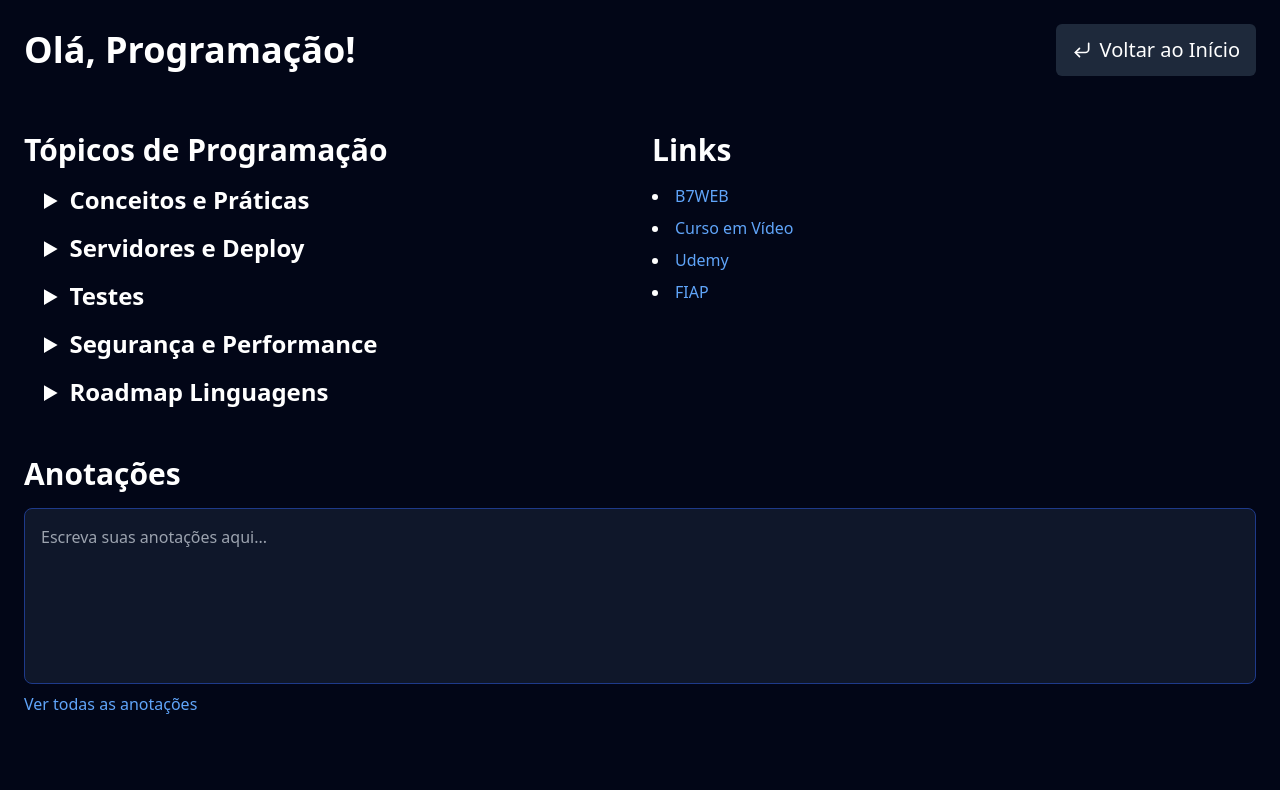
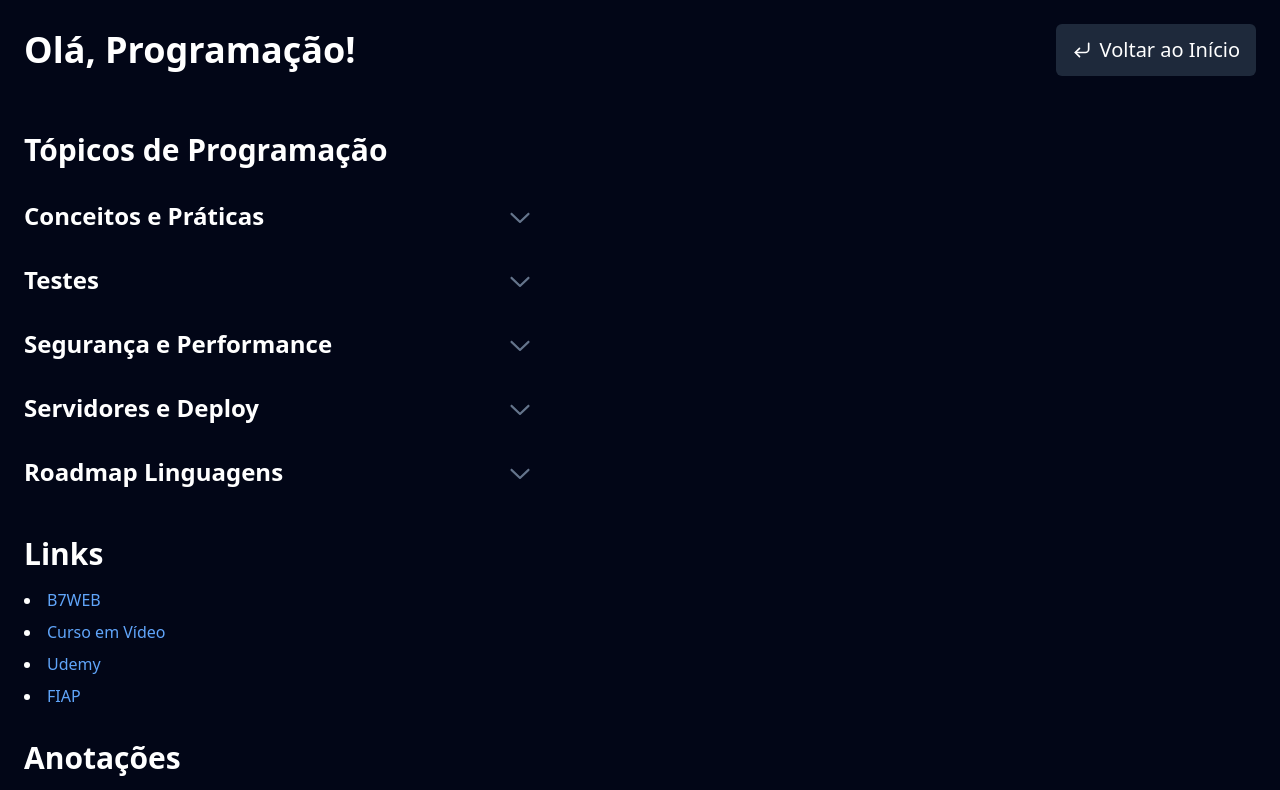
Before and after one commit to VictorJunqueira1/study-assistant, a Next.js app in the folder web/: page /modules/prog in a window 1280 px wide. Shown: the top 790 px of the page. Built offline with nearby package versions, Linux system fonts and the light colour scheme.

Commit message:
[feat] Remodeling list layout with ShadCN.

```diff
--- a/web/package.json
+++ b/web/package.json
@@ -10,6 +10,7 @@
   },
   "dependencies": {
     "@hookform/resolvers": "^3.9.0",
+    "@radix-ui/react-accordion": "^1.2.0",
     "@radix-ui/react-icons": "^1.3.0",
     "@radix-ui/react-label": "^2.1.0",
     "@radix-ui/react-slot": "^1.1.0",
--- /dev/null
+++ b/web/src/components/ui/accordion.tsx
@@ -0,0 +1,57 @@
+"use client"
+
+import * as React from "react"
+import * as AccordionPrimitive from "@radix-ui/react-accordion"
+import { ChevronDownIcon } from "@radix-ui/react-icons"
+
+import { cn } from "@/lib/utils"
+
+const Accordion = AccordionPrimitive.Root
+
+const AccordionItem = React.forwardRef<
+  React.ElementRef<typeof AccordionPrimitive.Item>,
+  React.ComponentPropsWithoutRef<typeof AccordionPrimitive.Item>
+>(({ className, ...props }, ref) => (
+  <AccordionPrimitive.Item
+    ref={ref}
+    className={cn("", className)}
+    {...props}
+  />
+))
+AccordionItem.displayName = "AccordionItem"
+
+const AccordionTrigger = React.forwardRef<
+  React.ElementRef<typeof AccordionPrimitive.Trigger>,
+  React.ComponentPropsWithoutRef<typeof AccordionPrimitive.Trigger>
+>(({ className, children, ...props }, ref) => (
+  <AccordionPrimitive.Header className="flex">
+    <AccordionPrimitive.Trigger
+      ref={ref}
+      className={cn(
+        "flex flex-1 items-center justify-between py-4 text-sm font-medium transition-all [&[data-state=open]>svg]:rotate-180",
+        className
+      )}
+      {...props}
+    >
+      {children}
+      <ChevronDownIcon className="h-8 w-8 shrink-0 text-muted-foreground transition-transform duration-200" />
+    </AccordionPrimitive.Trigger>
+  </AccordionPrimitive.Header>
+))
+AccordionTrigger.displayName = AccordionPrimitive.Trigger.displayName
+
+const AccordionContent = React.forwardRef<
+  React.ElementRef<typeof AccordionPrimitive.Content>,
+  React.ComponentPropsWithoutRef<typeof AccordionPrimitive.Content>
+>(({ className, children, ...props }, ref) => (
+  <AccordionPrimitive.Content
+    ref={ref}
+    className="overflow-hidden text-sm data-[state=closed]:animate-accordion-up data-[state=open]:animate-accordion-down"
+    {...props}
+  >
+    <div className={cn("pb-4 pt-0", className)}>{children}</div>
+  </AccordionPrimitive.Content>
+))
+AccordionContent.displayName = AccordionPrimitive.Content.displayName
+
+export { Accordion, AccordionItem, AccordionTrigger, AccordionContent }
--- a/web/src/pages/modules/english.tsx
+++ b/web/src/pages/modules/english.tsx
@@ -2,6 +2,12 @@ import React, { useState } from 'react';
 import "@/app/globals.css";
 import Link from 'next/link';
 import { CornerDownLeft } from 'lucide-react';
+import {
+  Accordion,
+  AccordionContent,
+  AccordionItem,
+  AccordionTrigger,
+} from "@/components/ui/accordion"
 
 const English = () => {
   const [notes, setNotes] = useState<string>('');
@@ -32,9 +38,13 @@ const English = () => {
         <div className="grid grid-cols-1 md:grid-cols-2 gap-6">
           <div className="mb-8">
             <h2 className="text-xl md:text-3xl font-semibold mb-4">Tópicos de Inglês</h2>
+            <Accordion type="single" collapsible>
               {topics.map((topic, index) => (
-              <details key={index} className="mb-4 ml-0 md:ml-5">
-                <summary className="text-lg md:text-2xl font-semibold cursor-pointer">{topic.category}</summary>
+                <AccordionItem key={index} value={`topic-${index}`}>
+                  <AccordionTrigger className="text-lg md:text-2xl font-semibold cursor-pointer">
+                    {topic.category}
+                  </AccordionTrigger>
+                  <AccordionContent>
                     <ul className="mt-2 list-disc list-inside space-y-2">
                       {topic.details.map((item, i) => (
                         <li key={i} className="flex items-center space-x-2 ml-4">
@@ -51,8 +61,10 @@ const English = () => {
                         </li>
                       ))}
                     </ul>
-              </details>
+                  </AccordionContent>
+                </AccordionItem>
               ))}
+            </Accordion>
           </div>
           <div className="mb-8">
             <h2 className="text-2xl md:text-3xl font-semibold mb-4">Links</h2>
--- a/web/src/pages/modules/math.tsx
+++ b/web/src/pages/modules/math.tsx
@@ -2,6 +2,12 @@ import React, { useState } from 'react';
 import "@/app/globals.css";
 import Link from 'next/link';
 import { CornerDownLeft } from 'lucide-react';
+import {
+  Accordion,
+  AccordionContent,
+  AccordionItem,
+  AccordionTrigger,
+} from "@/components/ui/accordion"
 
 const Math = () => {
   const [notes, setNotes] = useState<string>('');
@@ -33,9 +39,13 @@ const Math = () => {
         <div className="grid grid-cols-1 md:grid-cols-2 gap-6">
           <div className="mb-8">
             <h2 className="text-xl md:text-3xl font-semibold mb-4">Tópicos de Matemática</h2>
+            <Accordion type="single" collapsible>
               {topics.map((topic, index) => (
-              <details key={index} className="mb-4 ml-0 md:ml-5">
-                <summary className="text-lg md:text-2xl font-semibold cursor-pointer">{topic.category}</summary>
+                <AccordionItem key={index} value={`topic-${index}`}>
+                  <AccordionTrigger className="text-lg md:text-2xl font-semibold cursor-pointer">
+                    {topic.category}
+                  </AccordionTrigger>
+                  <AccordionContent>
                     <ul className="mt-2 list-disc list-inside space-y-2">
                       {topic.details.map((item, i) => (
                         <li key={i} className="flex items-center space-x-2 ml-4">
@@ -52,8 +62,10 @@ const Math = () => {
                         </li>
                       ))}
                     </ul>
-              </details>
+                  </AccordionContent>
+                </AccordionItem>
               ))}
+            </Accordion>
           </div>
           <div className="mb-8">
             <h2 className="text-2xl md:text-3xl font-semibold mb-4">Links</h2>
--- a/web/src/pages/modules/prog.tsx
+++ b/web/src/pages/modules/prog.tsx
@@ -2,6 +2,12 @@ import React, { useState } from 'react';
 import "@/app/globals.css";
 import Link from 'next/link';
 import { CornerDownLeft } from 'lucide-react';
+import {
+  Accordion,
+  AccordionContent,
+  AccordionItem,
+  AccordionTrigger,
+} from "@/components/ui/accordion";
 
 const Prog = () => {
   const [notes, setNotes] = useState<string>('');
@@ -15,10 +21,49 @@ const Prog = () => {
 
   const topics = [
     { category: 'Conceitos e Práticas', details: ['MVC', 'MVVM', 'Microsserviços', 'Serverless', 'Design Patterns', 'DDD (Domain-Driven Design)', 'Clean Code', 'Clean Architecture'] },
-    { category: 'Servidores e Deploy', details: ['Docker', 'Kubernetes', 'Jenkins', 'CI/CD'] },
     { category: 'Testes', details: ['TDD (Test-Driven Development)', 'BDD (Behavior-Driven Development)', 'Jest', 'Mocha'] },
     { category: 'Segurança e Performance', details: ['OAuth', 'JWT'] },
+    { category: 'Servidores e Deploy', details: ['Docker', 'Kubernetes', 'Jenkins', 'CI/CD'] },
     { category: 'Roadmap Linguagens', details: ['JavaScript', 'TypeScript', 'React.js', 'Next.js', 'MySQL', 'PostgreSQL', 'MongoDB', 'Node.js', 'Express.js', 'Nest.js', 'Python', 'React Native', 'C#'] },
+  ];
+
+  const roadmapLinguagens = [
+    {
+      level: 1 + ` - Front-End`,
+      subcategories: [
+        { category: 'Fundamentos', details: ['HTML', 'CSS', 'JavaScript'] },
+        { category: 'Ferramentas e Tecnologias', details: ['Git/GitHub', 'TypeScript', 'TailwindCSS'] },
+        { category: 'Frameworks e Bibliotecas', details: ['ReactJS', 'NextJS'] }
+      ]
+    },
+    {
+      level: 2 + ` - Banco de Dados`,
+      subcategories: [
+        { category: 'Relacionais', details: ['MySQL', 'PostgreSQL'] },
+        { category: 'NoSQL', details: ['MongoDB', 'Firebase'] }
+      ]
+    },
+    {
+      level: 3 + ` - Back-End e Mobile`,
+      subcategories: [
+        { category: 'Backend', details: ['NodeJS', 'ExpressJS', 'NestJS'] },
+        { category: 'Mobile', details: ['React Native'] }
+      ]
+    },
+    {
+      level: 4 + ` - Back-End Avançado`,
+      subcategories: [
+        { category: 'Python', details: ['Flask', 'FastAPI', 'Django'] },
+        { category: 'C#', details: ['ASP.NET Core'] }
+      ]
+    },
+    {
+      level: 5 + ` - Extras`,
+      subcategories: [
+        { category: 'Java', details: ['Spring', 'Kotlin'] },
+        { category: 'Outras Linguagens', details: ['Golang', 'Flutter'] }
+      ]
+    }
   ];
 
   return (
@@ -31,12 +76,54 @@ const Prog = () => {
             <p className='hidden md:block text-xl'>Voltar ao Início</p>
           </Link>
         </div>
-        <div className="grid grid-cols-1 md:grid-cols-2 gap-6">
-          <div className="mb-8">
+        <div className="mb-8 max-w-lg">
           <h2 className="text-xl md:text-3xl font-semibold mb-4">Tópicos de Programação</h2>
+          <Accordion type="single" collapsible>
             {topics.map((topic, index) => (
-              <details key={index} className="mb-4 ml-0 md:ml-5">
-                <summary className="text-lg md:text-2xl font-semibold cursor-pointer">{topic.category}</summary>
+              topic.category === 'Roadmap Linguagens' ? (
+                <AccordionItem key={index} value={`roadmap`}>
+                  <AccordionTrigger className="text-lg md:text-2xl font-semibold cursor-pointer">
+                    Roadmap Linguagens
+                  </AccordionTrigger>
+                  <AccordionContent>
+                    {roadmapLinguagens.map((level, levelIndex) => (
+                      <Accordion key={levelIndex} type="single" collapsible>
+                        <AccordionItem value={`level-${level.level}`}>
+                          <AccordionTrigger className="text-lg md:text-xl font-semibold cursor-pointer">
+                            {level.level}
+                          </AccordionTrigger>
+                          <AccordionContent>
+                            {level.subcategories.map((subcategory, subIndex) => (
+                              <div key={subIndex} className="mb-4">
+                                <h3 className="text-lg md:text-xl font-semibold">{subcategory.category}</h3>
+                                <ul className="mt-2 list-disc list-inside space-y-2">
+                                  {subcategory.details.map((item, i) => (
+                                    <li key={i} className="flex items-center space-x-2 ml-4">
+                                      <input
+                                        type="checkbox"
+                                        id={`checkbox-${level.level}-${subIndex}-${i}`}
+                                        className="w-5 h-5 accent-blue-500"
+                                      />
+                                      <label htmlFor={`checkbox-${level.level}-${subIndex}-${i}`}>
+                                        {item}
+                                      </label>
+                                    </li>
+                                  ))}
+                                </ul>
+                              </div>
+                            ))}
+                          </AccordionContent>
+                        </AccordionItem>
+                      </Accordion>
+                    ))}
+                  </AccordionContent>
+                </AccordionItem>
+              ) : (
+                <AccordionItem key={index} value={`topic-${index}`}>
+                  <AccordionTrigger className="text-lg md:text-2xl font-semibold cursor-pointer">
+                    {topic.category}
+                  </AccordionTrigger>
+                  <AccordionContent>
                     <ul className="mt-2 list-disc list-inside space-y-2">
                       {topic.details.map((item, i) => (
                         <li key={i} className="flex items-center space-x-2 ml-4">
@@ -45,16 +132,17 @@ const Prog = () => {
                             id={`checkbox-${index}-${i}`}
                             className="w-5 h-5 accent-blue-500"
                           />
-                      <label
-                        htmlFor={`checkbox-${index}-${i}`}
-                      >
+                          <label htmlFor={`checkbox-${index}-${i}`}>
                             {item}
                           </label>
                         </li>
                       ))}
                     </ul>
-              </details>
+                  </AccordionContent>
+                </AccordionItem>
+              )
             ))}
+          </Accordion>
         </div>
         <div className="mb-8">
           <h2 className="text-2xl md:text-3xl font-semibold mb-4">Links</h2>
@@ -67,7 +155,6 @@ const Prog = () => {
               </li>
             ))}
           </ul>
-          </div>
         </div>
         <div className="mb-8">
           <h2 className="text-3xl font-semibold mb-4">Anotações</h2>
```
Also changed, not shown: 1 other file (tests, documents, lock files or other folders). Lines whose indentation alone changed are shown as unchanged.
